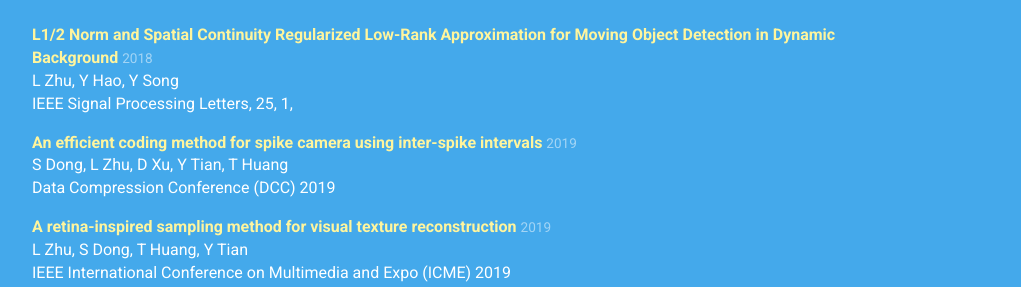
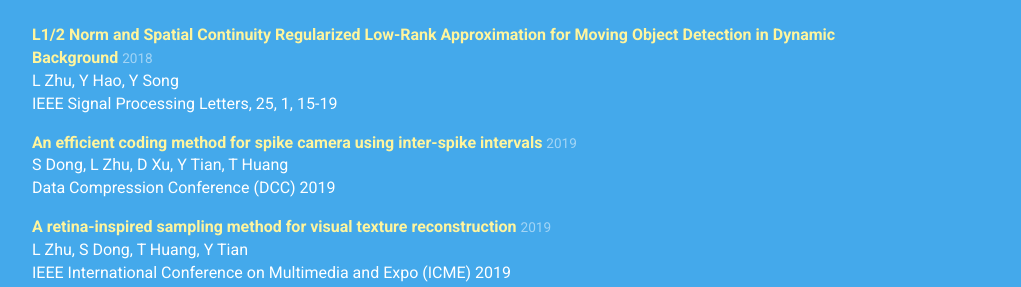
Before and after one commit to Crazyspike/home, a Jekyll site: the page built from index.html, in a window 1280 px wide and 900 px high, scrolled down 545 px. Shown: the part 166-453 px from the top of the window, without its empty margins (38-1059 px from the left). Built offline with Jekyll 4.4.1, drawn with Linux system fonts in a browser that asks for light colours; nearby versions of some CDN libraries.

Commit message:
Update publications.yml

```diff
--- a/_data/publications.yml
+++ b/_data/publications.yml
@@ -6,6 +6,7 @@
   volume: 25
   issue: 1
   year: 2018
+  pages: 15-19
   month: January
   pdf: https://ieeexplore.ieee.org/abstract/document/8093628/
   url: https://ieeexplore.ieee.org/abstract/document/8093628/
```
